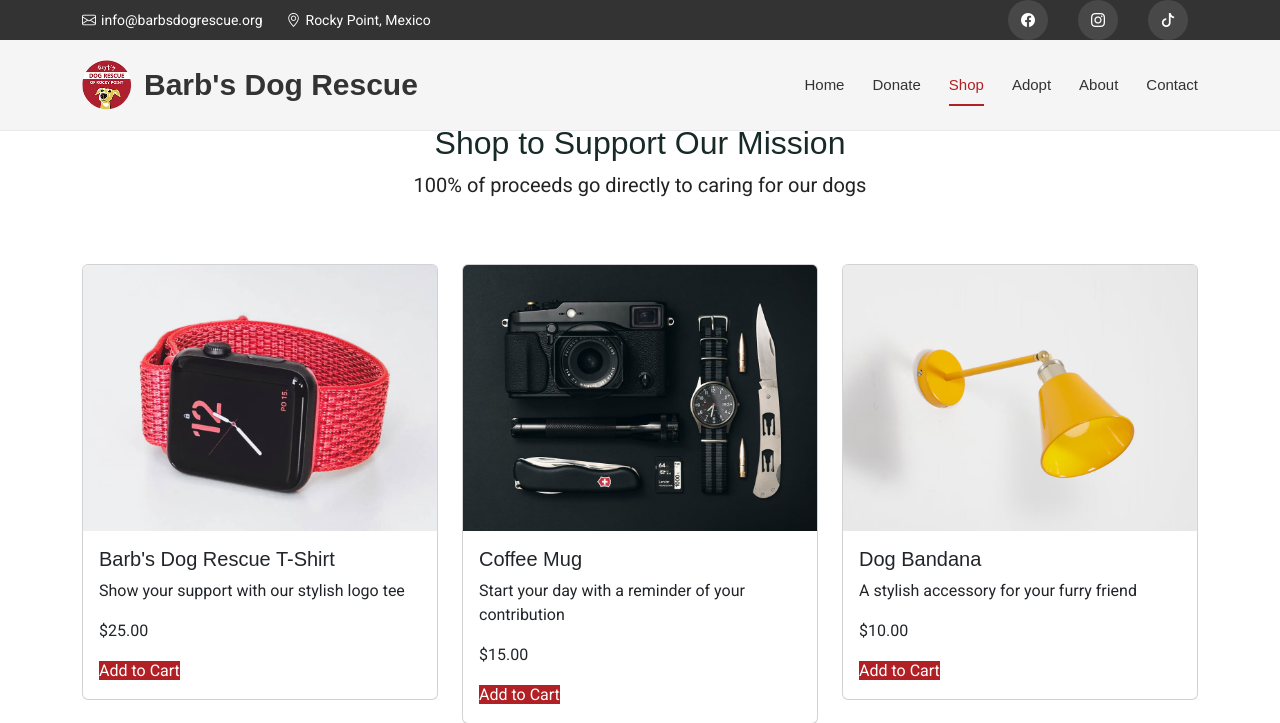
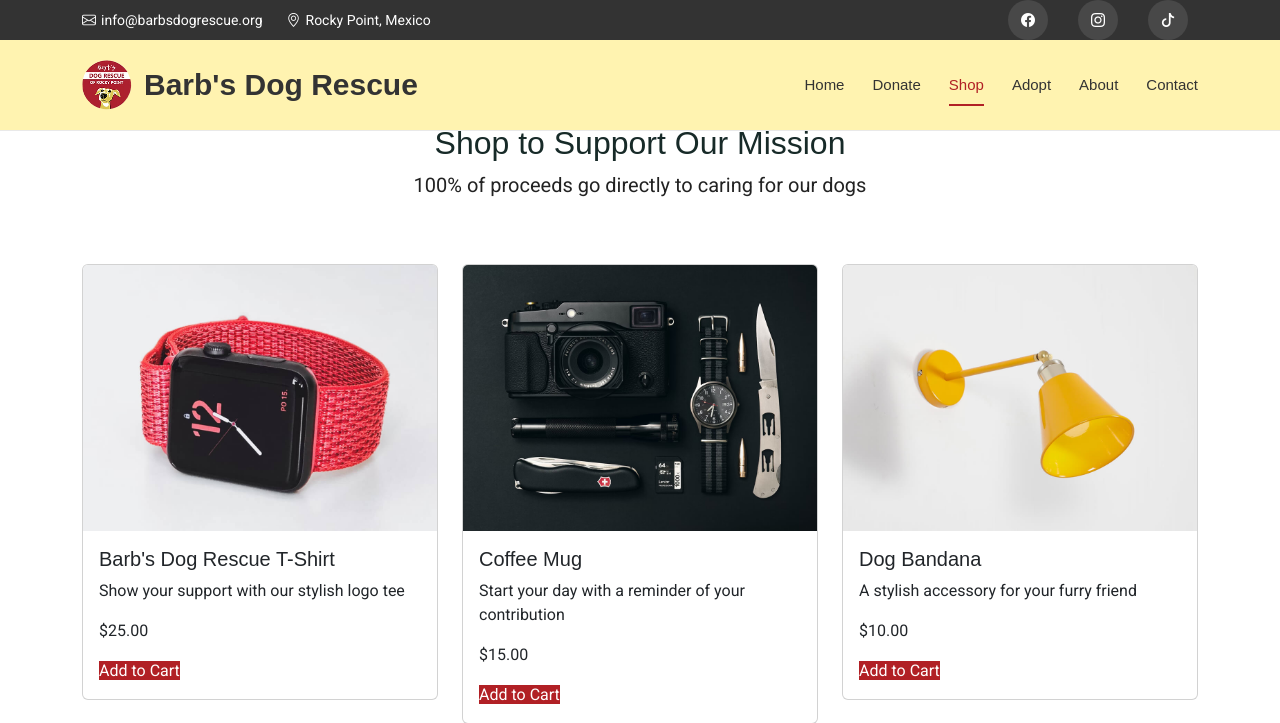
Before and after one commit to charliegriefer/barbs-site, a Flask app: page /shop in a window 1280 px wide. Shown: the top 723 px of the page. Run offline with Flask 3, Linux system fonts and the light colour scheme; some libraries are stand-ins or nearby versions.

Commit message:
Add some of Gina's suggestions

```diff
--- a/app/static/css/barbs.css
+++ b/app/static/css/barbs.css
@@ -34,7 +34,7 @@
 
 /* Branding section */
 .branding {
-  background-color: #f5f5f5 !important; /* Light gray */
+  background-color: #fff3b0 !important; /* Light gray */
   padding: 10px 0 !important;
   border-bottom: 1px solid #e9e9e9;
 }
@@ -453,7 +453,7 @@
 
 /* Section headers */
 .section-header h2:after {
-  background: var(--barbs-primary) !important; /* Red */
+  background: var(--barbs-primary) !important;
 }
 
 /* -----------------------------------------
--- a/app/templates/partials/navbar.html
+++ b/app/templates/partials/navbar.html
@@ -14,7 +14,7 @@
     </div>
 </div><!-- End Top Bar -->
 
-<div class="branding d-flex align-items-cente">
+<div class="branding d-flex align-items-center">
 
     <div class="container position-relative d-flex align-items-center justify-content-between">
     <a href="{{ url_for('home.home') }}" class="logo d-flex align-items-center">
```
Also changed, not shown: app/blueprints/home/templates/home/home.html (+14 -3 lines), app/static/video/barbs-poster.png (added).
